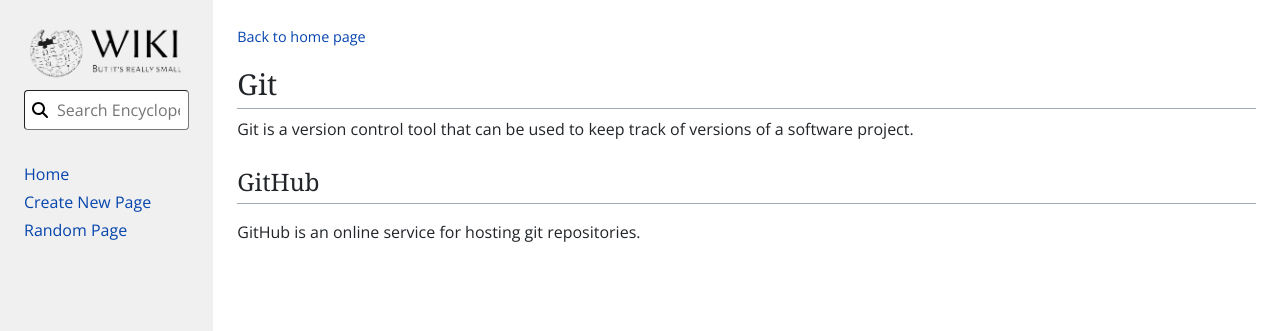
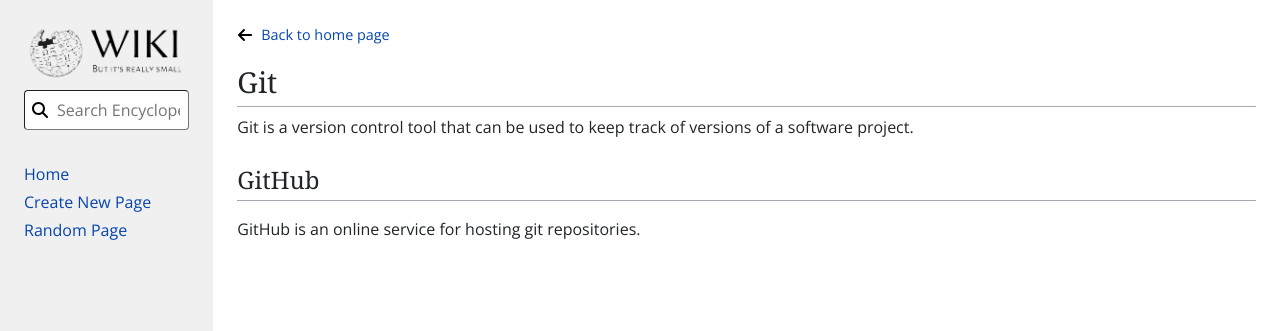
Before and after one commit to WitchDevelops/web50-project-1, a Django app: page /wiki/Git in a window 1280 px wide. Shown: the top 331 px of the page. Run offline with Django 3.2, Linux system fonts and the light colour scheme; some libraries are stand-ins or nearby versions; some web fonts are replaced.

Commit message:
add icon to return button

```diff
--- a/wiki/encyclopedia/static/encyclopedia/styles.css
+++ b/wiki/encyclopedia/static/encyclopedia/styles.css
@@ -128,14 +128,17 @@ code {
   max-width: 200px;
 }
 
+.icon {
+  width: 1rem;
+  height: 1rem;
+  margin-right: var(--p-1);
+}
+
 .search__form {
   position: relative;
 }
 
 .search__icon {
-  width: 1rem;
-  height: 1rem;
-  margin-right: var(--p-1);
   color: var(--gray-500);
   position: absolute;
   top: 50%;
--- a/wiki/encyclopedia/templates/encyclopedia/entry.html
+++ b/wiki/encyclopedia/templates/encyclopedia/entry.html
@@ -1,10 +1,18 @@
 {% extends "encyclopedia/layout.html" %}
+{% load static %}
 
 {% block title %}
     {{ title }}
 {% endblock %}
 
 {% block body %}
-    <a class="return-btn" href="{% url 'index' %}">Back to home page</a>
+    <a class="return-btn d-flex align-items-center" href="{% url 'index' %}">
+        <img
+            class="icon"
+            src="{% static 'encyclopedia/icons/arrow-left.svg' %}"
+            alt=""
+          />
+        Back to home page
+    </a>
     <p>{{ content|safe }}</p>  <!-- Use 'safe' to allow HTML formatting if Markdown is converted -->
 {% endblock %}
--- a/wiki/encyclopedia/templates/encyclopedia/layout.html
+++ b/wiki/encyclopedia/templates/encyclopedia/layout.html
@@ -26,7 +26,7 @@
 
         <form class="search__form" action="{% url 'search' %}" method="get">
           <img
-            class="search__icon"
+            class="icon search__icon"
             src="{% static 'encyclopedia/icons/search.svg' %}"
             alt=""
           />
```
Also changed, not shown: wiki/encyclopedia/static/encyclopedia/icons/arrow-left.svg (added).
